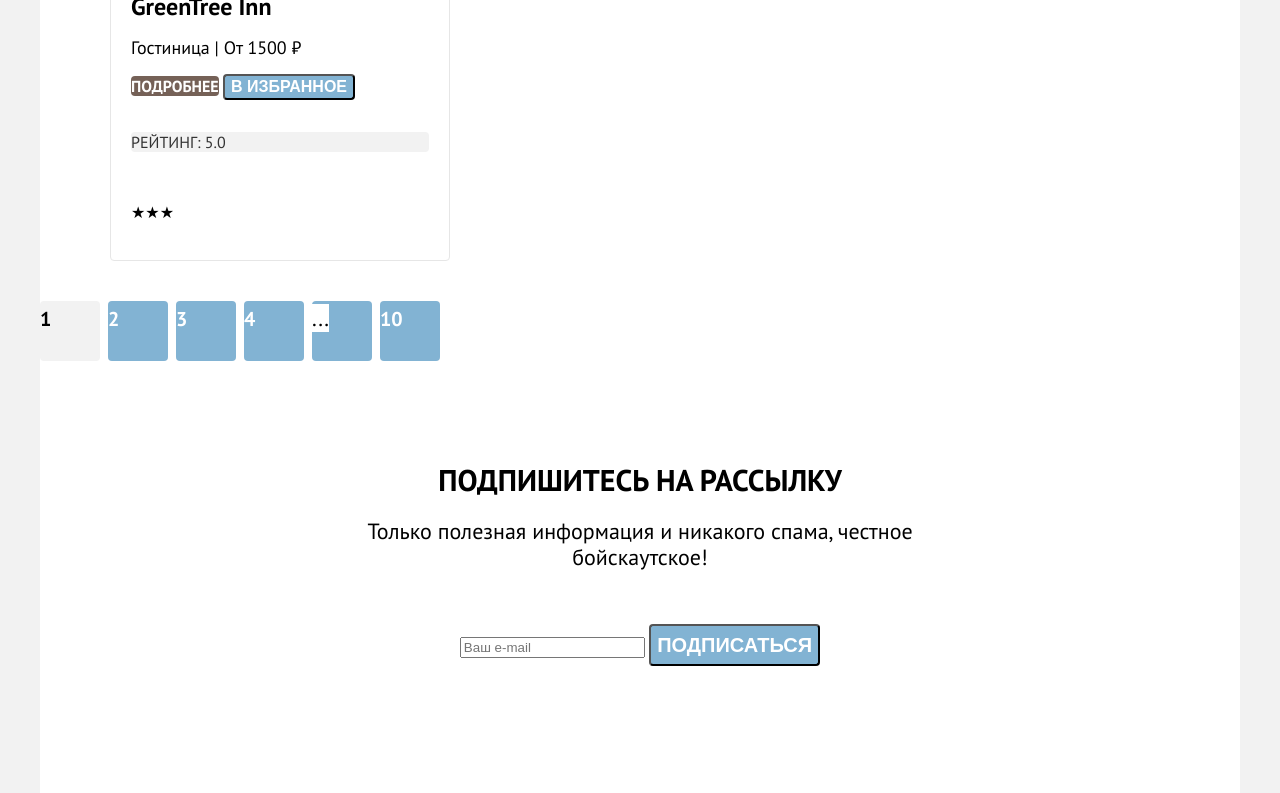
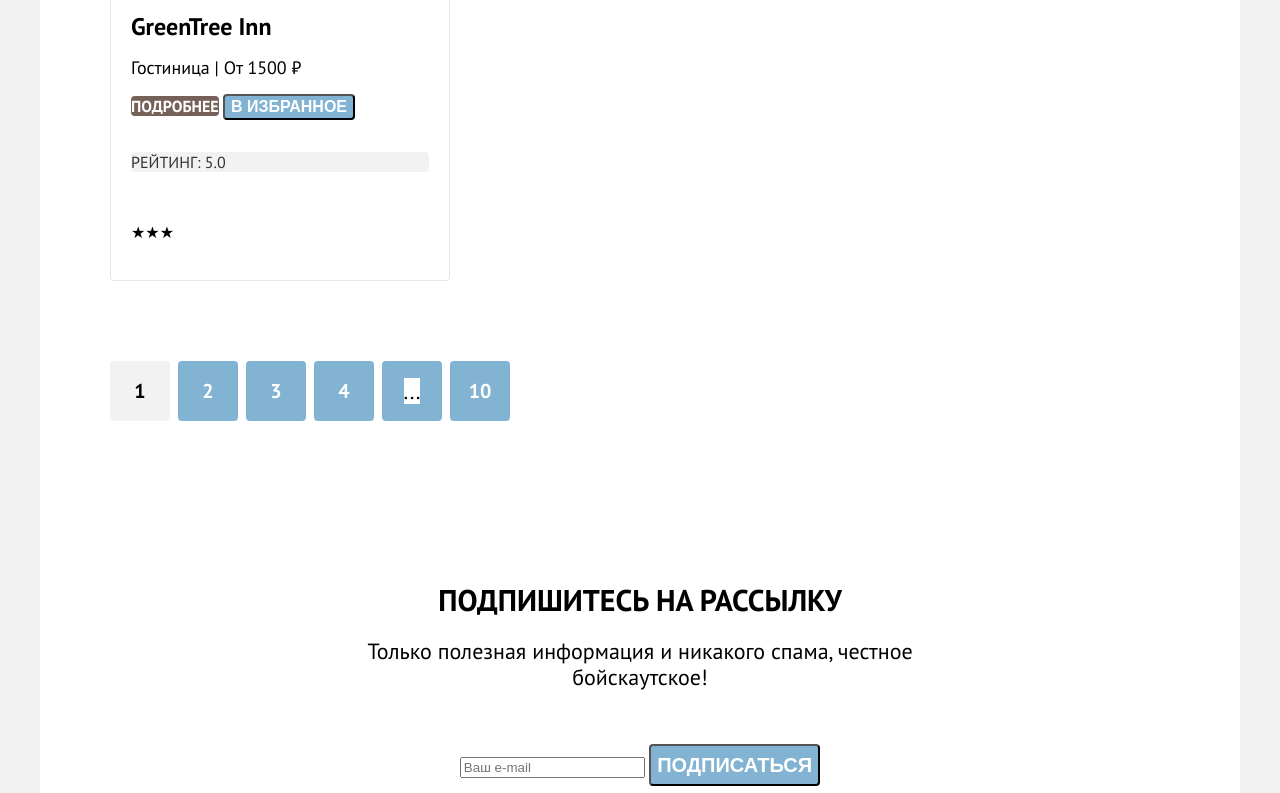
Before and after one commit to htmlacademy-univer-htmlcss-1/2113921-sedona-2, a plain HTML site: page catalog.html in a window 1280 px wide. Shown: the part 1395-2188 px from the top of the page. Drawn offline with Linux system fonts and the light colour scheme.

Commit message:
Стилизован catalog

```diff
--- a/styles/styles.css
+++ b/styles/styles.css
@@ -447,6 +447,7 @@ body {
   gap: 10px;
   list-style: none;
   padding: 0;
+  margin: 8px 0 40px 0;
 }
 
 .breadcrumbs__link {
@@ -527,6 +528,9 @@ body {
 .catalog__header {
   display: flex;
   align-items: center;
+  justify-content: space-between;
+  padding-top: 50px;
+  margin: 0;
 }
 
 .sort {
@@ -537,6 +541,7 @@ body {
 .view {
   display: flex;
   align-items: center;
+  margin: 0 70px 0 0;
 }
 
 .view__list {
@@ -569,6 +574,7 @@ body {
   font-weight: 700;
   line-height: 36px;
   text-transform: uppercase;
+  margin: 0 0 0 70px;
 }
 
 .filter__button_apply {
@@ -636,6 +642,12 @@ body {
   background-color: #7DB54F;
 }
 
+.pagination {
+  display: flex;
+  padding: 40px 70px 60px 70px;
+  background-color: #FFF;
+}
+
 .pagination__items {
   display: flex;
   gap: 8px;
@@ -645,6 +657,9 @@ body {
 }
 
 .pagination__item {
+  display: flex;
+  justify-content: center;
+  align-items: center;
   background-color: #82B3D3;
   font-size: 20px;
   font-weight: 700;
@@ -662,6 +677,12 @@ body {
 .pagination__link {
   text-decoration: none;
   color: #FFF;
+  text-align: center;
+  font-size: 20px;
+  font-style: normal;
+  font-weight: 700;
+  line-height: 36px;
+  text-transform: uppercase;
 }
 
 .pagination__link-first {
```
